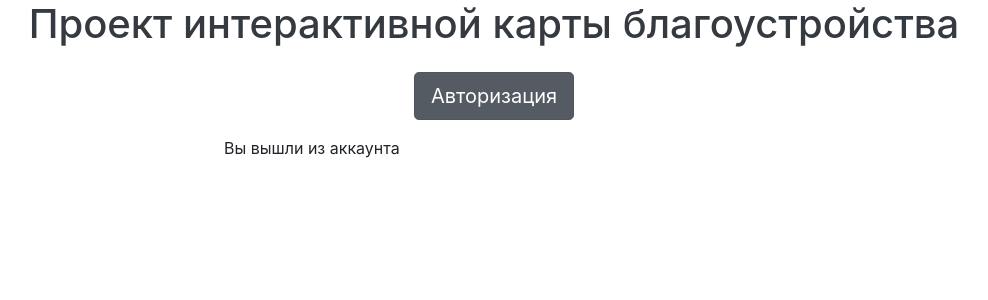
After one commit to 3ANov/IoTeam-LDT, a Django app: page /users/logout/ in a window 1280 px wide. The commit adds this page. Shown: the top 300 px of the page, without its empty margins (146-1134 px from the left). Run offline with Django 3.2, Linux system fonts and the light colour scheme; parts of the project's set-up code (start-up, migrations or seed data) failed here and were passed over; some libraries are stand-ins or nearby versions.

Commit message:
Редактирую шаблоны/вьюхи

```diff
--- a/app/map_project/settings.py
+++ b/app/map_project/settings.py
@@ -108,3 +108,6 @@ DATABASES = {
 
 GDAL_LIBRARY_PATH=glob('/usr/lib/libgdal.so.*')[0]
 GEOS_LIBRARY_PATH=glob('/usr/lib/libgeos_c.so.*')[0]
+
+LOGIN_REDIRECT_URL = '/'
+CRISPY_TEMPLATE_PACK = 'bootstrap4'
--- a/app/map_project/urls.py
+++ b/app/map_project/urls.py
@@ -20,8 +20,8 @@ from map_project.views import IndexTemplateView
 
 urlpatterns = [
     path('admin/', admin.site.urls),
+    path('', IndexTemplateView.as_view(), name='home'),
     path('map/', include('map.urls')),
     path('upload_file/', include('file_processing.urls')),
-    path('', IndexTemplateView.as_view(), name='home'),
-
+    path('users/', include('users.urls')),
 ]
--- a/app/templates/base.html
+++ b/app/templates/base.html
@@ -32,11 +32,11 @@
             <a href="{% url 'upload_file' %}" class="btn btn-secondary btn-lg active" role="button" aria-pressed="true">Добавление файлов</a>
         </div>
         <div class="col text-center">
-            <a href="#" class="btn btn-secondary btn-lg active" role="button" aria-pressed="true">Выход</a>
+            <a href="{% url 'logout' %}" class="btn btn-secondary btn-lg active" role="button" aria-pressed="true">Выход</a>
         </div>
         {% else %}
         <div class="col text-center">
-            <a href="#" class="btn btn-secondary btn-lg active" role="button" aria-pressed="true">Авторизация</a>
+            <a href="{% url 'login' %}" class="btn btn-secondary btn-lg active" role="button" aria-pressed="true">Авторизация</a>
         </div>
         {% endif %}
 
--- /dev/null
+++ b/app/templates/users/logout.html
@@ -0,0 +1,9 @@
+{% extends 'base.html' %}
+{% block content %}
+<div class="row">
+  <div class="col-sm-6 offset-sm-3">
+<p>Вы вышли из аккаунта</p>
+
+</div>
+</div>
+{% endblock %}
--- /dev/null
+++ b/app/users/urls.py
@@ -0,0 +1,7 @@
+from django.urls import path
+from django.contrib.auth.views import LoginView, LogoutView
+
+urlpatterns = [
+    path('login/', LoginView.as_view(template_name='users/login.html'), name='login'),
+    path('logout/', LogoutView.as_view(template_name='users/logout.html'), name='logout'),
+]
--- a/app/users/views.py
+++ /dev/null
@@ -1,3 +0,0 @@
-from django.shortcuts import render
-
-# Create your views here.
```
Also changed, not shown: app/templates/users/login.html (added, +22 -0 lines).
